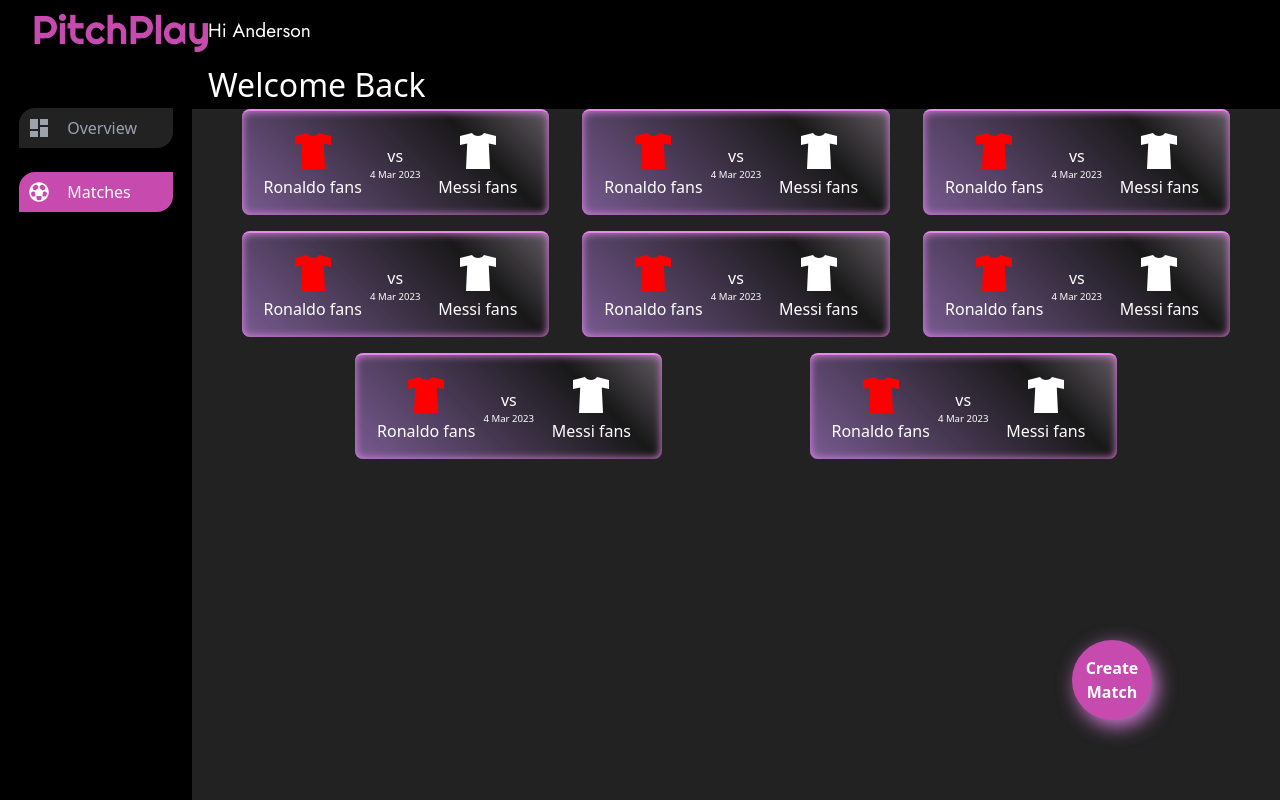
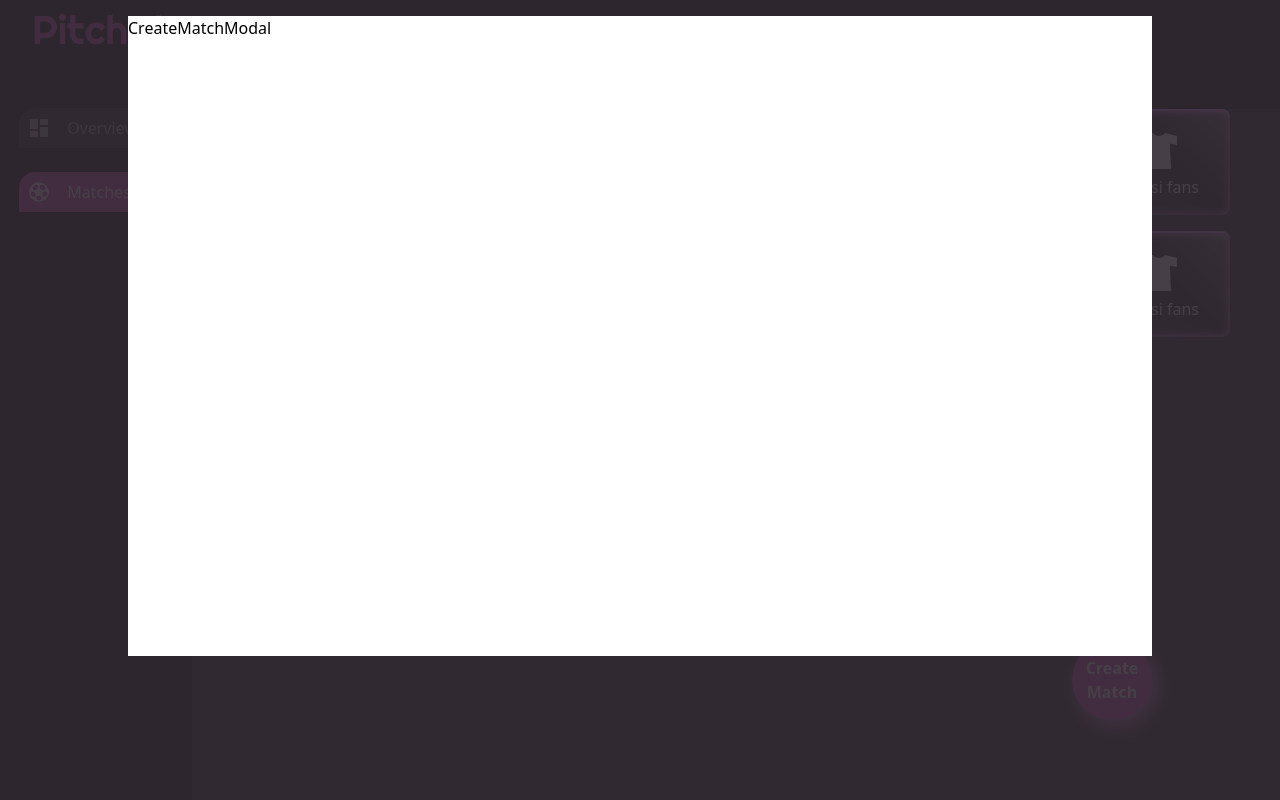
Before and after one commit to Sosaristic/pitch-play, a React (Vite) app: page /dashboard/matches in a window 1280 px wide. Both pictures are taken after a click on the button "Create Match". Built offline with nearby package versions, Linux system fonts and the light colour scheme.

Commit message:
feature: popover feature added

```diff
--- a/src/components/Dashboard/BottomNav/BottomNav.jsx
+++ b/src/components/Dashboard/BottomNav/BottomNav.jsx
@@ -8,7 +8,7 @@ export default function BottomNav() {
   return (
     <div className="flex justify-around bg-black items-center py-2">
       {sideBarLinks?.map((item) => (
-        <div className="flex items-center justify-center flex-col gap-1 text-gray-500   ">
+        <div key={item.id} className="flex items-center justify-center flex-col gap-1 text-gray-500   ">
           <Link
             to={item.link}
             className={`
--- /dev/null
+++ b/src/components/Dashboard/DashboardRoutes/CreateMatchModal.jsx
@@ -0,0 +1,7 @@
+import React from 'react'
+
+export default function CreateMatchModal({modalRef}) {
+  return (
+    <div ref={modalRef} className='bg-white mt-4 w-[95%] md:w-[80%] mx-auto min-h-[80%] text-black'>CreateMatchModal</div>
+  )
+}
--- a/src/components/Dashboard/DashboardRoutes/Matches.jsx
+++ b/src/components/Dashboard/DashboardRoutes/Matches.jsx
@@ -1,14 +1,35 @@
-import React from 'react'
-import TeamsCard from '../../UI/TeamsCard'
+import React, { useRef, useState } from "react";
+import TeamsCard from "../../UI/TeamsCard";
+import { PopOver } from "../../UI";
+import CreateMatchModal from "./CreateMatchModal";
+import useClickAwayListener from "../../../hooks/useClickAway";
 
 export default function Matches() {
+  const modalRef = useRef();
+  const [openPopOver, setOpenPopOver] = useState(false);
+  useClickAwayListener(modalRef, closeModal);
+
+  function closeModal() {
+    setOpenPopOver(false);
+  }
   return (
     <div>
-
-      <div className='flex relative flex-wrap justify-evenly  gap-4 px-8 pb-20'>
-      {Array.from({length:8}, (v, id)=>  <TeamsCard key={id}/>)}
+      <div className="flex relative flex-wrap justify-evenly  gap-4 px-8 pb-20">
+        {Array.from({ length: 8 }, (v, id) => (
+          <TeamsCard key={id} />
+        ))}
       </div>
-      <button className='create-btn-shadow fixed flex items-center justify-center text-[.8rem] lg:text-[1rem] font-[600]  bottom-[15%] right-[10%] lg:bottom-[10%] w-[3rem] h-[3rem] sm:w-[5rem] sm:h-[5rem]  rounded-full p-8 bg-primary'>Create <br /> Match</button>
-      </div>
-  )
+      <button
+        className="create-btn-shadow fixed flex items-center justify-center text-[.8rem] lg:text-[1rem] font-[600]  bottom-[15%] right-[10%] lg:bottom-[10%] w-[3rem] h-[3rem] sm:w-[5rem] sm:h-[5rem]  rounded-full p-8 bg-primary"
+        onClick={() => setOpenPopOver(true)}
+      >
+        Create Match
+      </button>
+      {openPopOver && (
+        <PopOver>
+          <CreateMatchModal modalRef={modalRef} />
+        </PopOver>
+      )}
+    </div>
+  );
 }
--- a/src/components/Dashboard/Sidebar/SideBarLinks.jsx
+++ b/src/components/Dashboard/Sidebar/SideBarLinks.jsx
@@ -10,7 +10,6 @@ export const sideBarLinks = [
 
 export default function SideBarLinks() {
   const { pathname } = useLocation();
-  console.log(pathname);
   return (
     <nav>
       <ul className="flex flex-col gap-6">
--- /dev/null
+++ b/src/components/UI/PopOver.jsx
@@ -0,0 +1,6 @@
+import React from "react";
+
+export default function PopOver({ children }) {
+
+  return <div className="fixed z-50 top-0 bottom-0 left-0 right-0 popover">{children}</div>;
+}
--- a/src/components/UI/index.js
+++ b/src/components/UI/index.js
@@ -1 +1,2 @@
 export {default as TeamsCard} from "./TeamsCard"
+export {default as PopOver} from "./PopOver"
--- /dev/null
+++ b/src/hooks/useClickAway.js
@@ -0,0 +1,17 @@
+import { useEffect, } from 'react';
+
+function useClickAwayListener(ref, callback) {
+  useEffect(() => {
+    function handleClickOutside(event) {
+      if (ref.current && !ref.current.contains(event.target)) {
+        callback();
+      }
+    }
+    document.addEventListener('mousedown', handleClickOutside);
+    return () => {
+      document.removeEventListener('mousedown', handleClickOutside);
+    };
+  }, [ref, callback]);
+}
+
+export default useClickAwayListener;
--- a/src/index.css
+++ b/src/index.css
@@ -53,6 +53,8 @@ body{
   filter: drop-shadow(5px 6px 10px  rgba(234, 135, 238, 0.9));
 
 }
-
+.popover{
+  background-color: rgba(50, 43, 51, 0.9);
+}
 
 }
```
